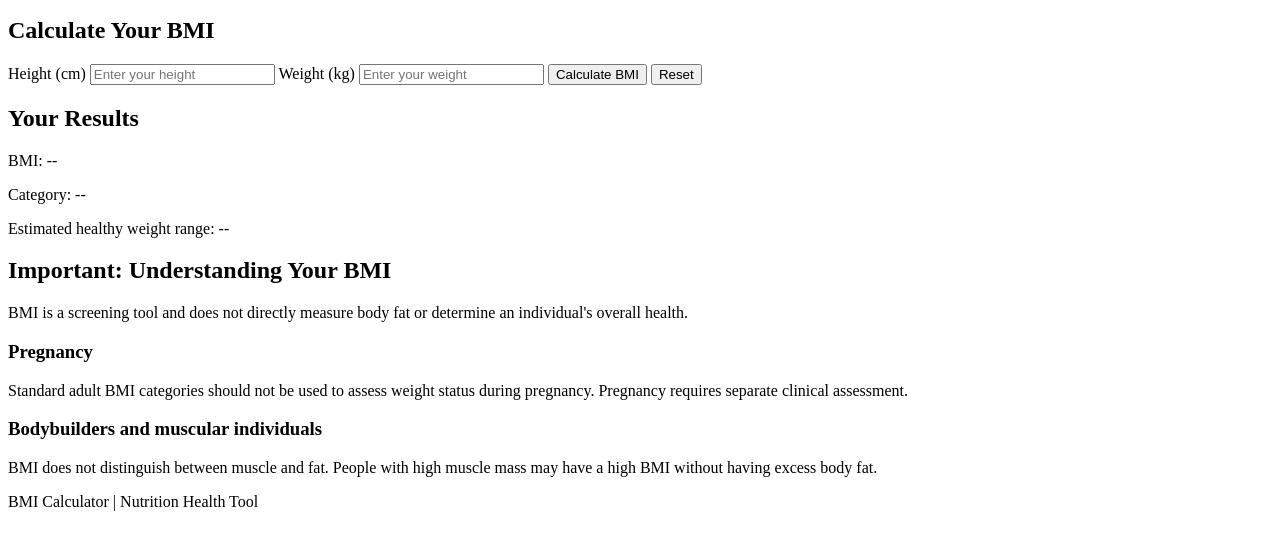
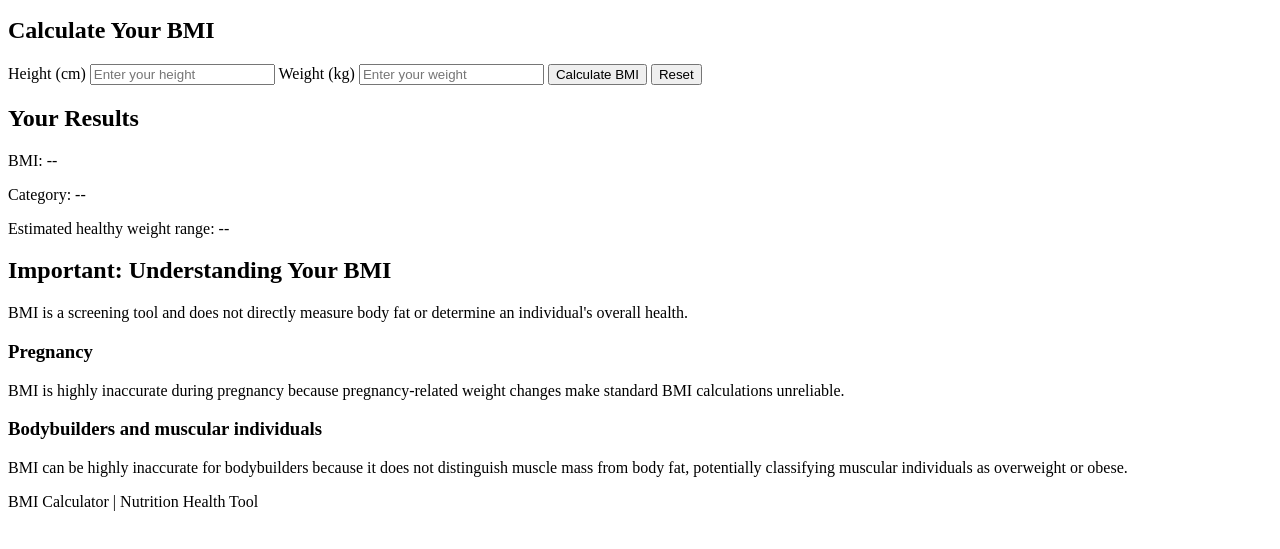
Before and after one commit to thatomt/Body-Mass-Index-Calculator, a plain HTML site: page index.html in a window 1280 px wide. Shown: the part 101-650 px from the top of the page. Drawn offline with Linux system fonts and the light colour scheme.

Commit message:
Add BMI limitations for pregnancy and muscular individuals

```diff
--- a/index.html
+++ b/index.html
@@ -64,17 +64,15 @@
             <h3>Pregnancy</h3>
 
             <p>
-                Standard adult BMI categories should not be used to
-                assess weight status during pregnancy. Pregnancy
-                requires separate clinical assessment.
+                BMI is highly inaccurate during pregnancy
+                because pregnancy-related weight changes make standard BMI calculations unreliable.
             </p>
 
             <h3>Bodybuilders and muscular individuals</h3>
 
             <p>
-                BMI does not distinguish between muscle and fat.
-                People with high muscle mass may have a high BMI
-                without having excess body fat.
+                BMI can be highly inaccurate for bodybuilders because it does not distinguish muscle mass from body fat,
+                potentially classifying muscular individuals as overweight or obese.
             </p>
 
         </section>
```
